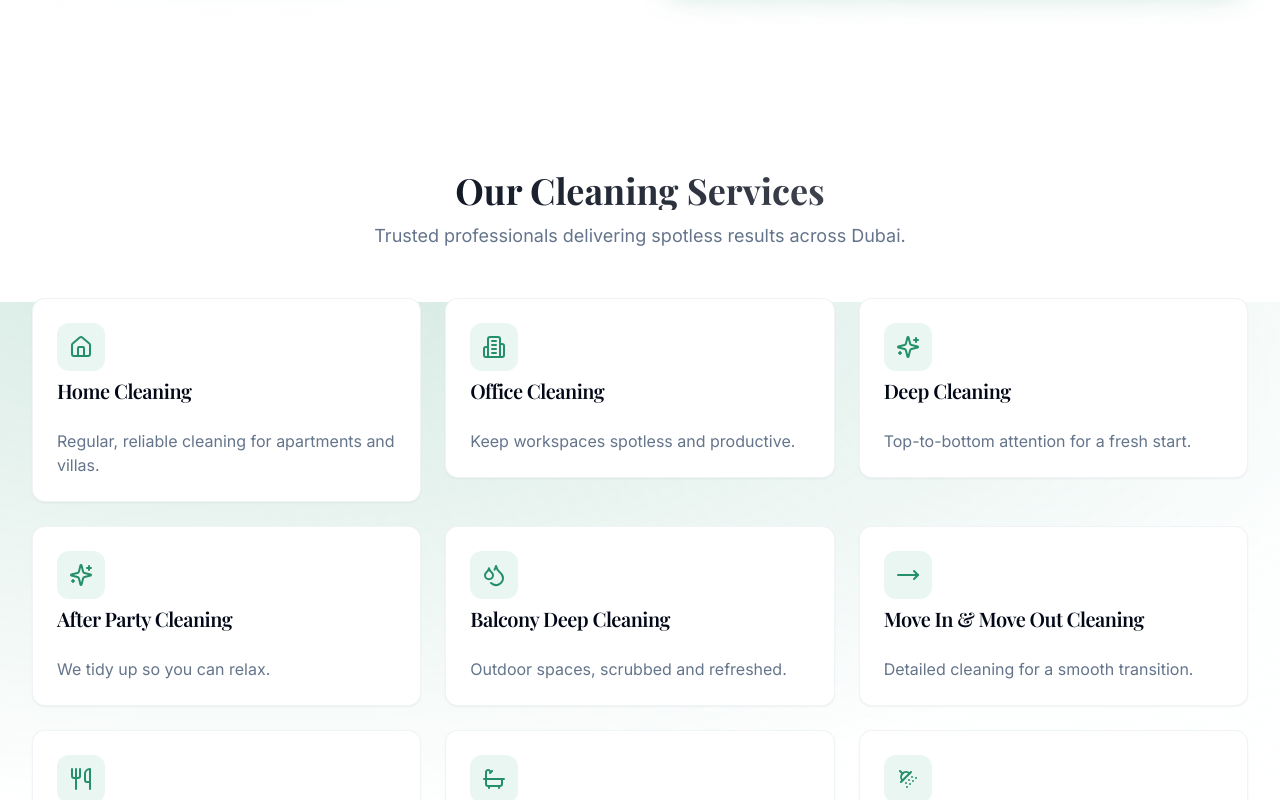
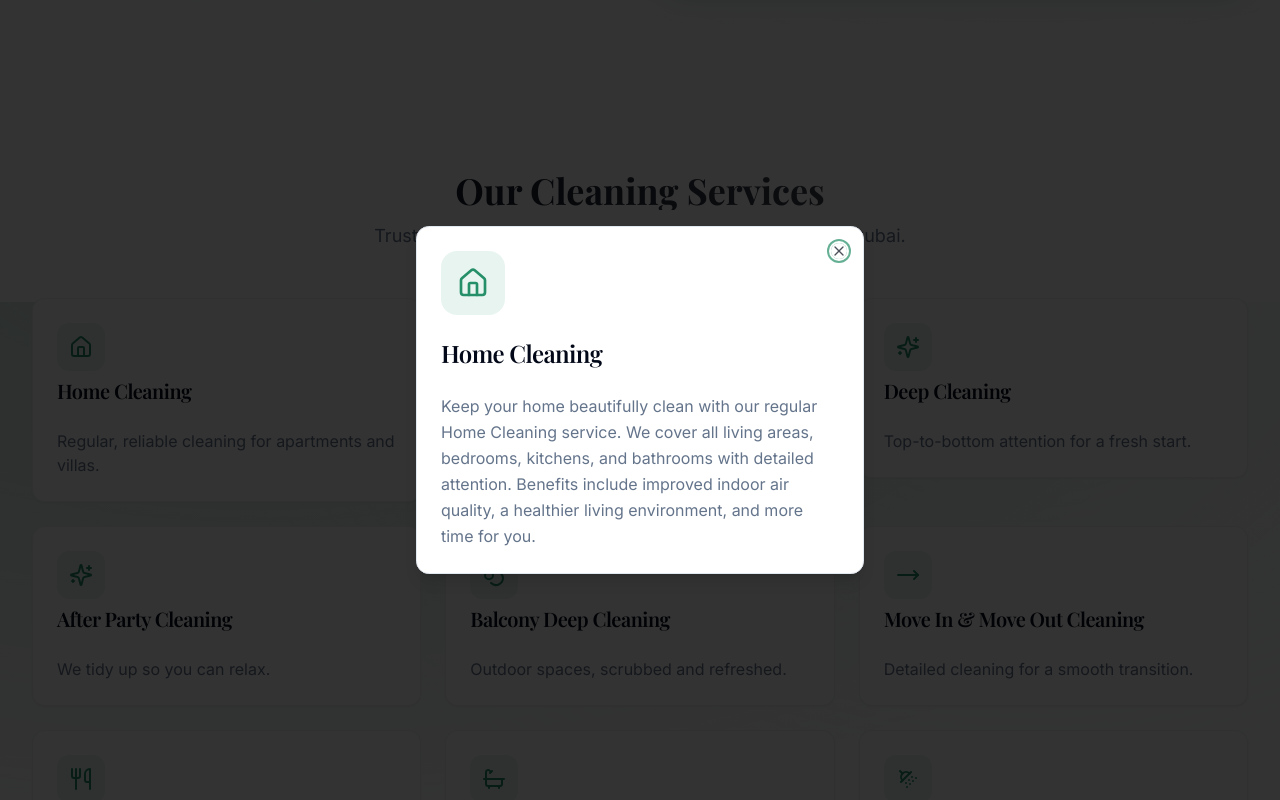
Before and after one commit to Aslamsidheeq/airalight, a React (Vite) app: page / in a window 1280 px wide. Both pictures are taken after a click on the element 226 px from the left and 898 px from the top of the page. Shown: the part 498-1298 px from the top of the page. Built offline with nearby package versions, Linux system fonts and the light colour scheme.

Commit message:
Add service detail popups

```diff
--- a/src/components/sections/Services.tsx
+++ b/src/components/sections/Services.tsx
@@ -1,24 +1,34 @@
 import { Card, CardContent, CardHeader, CardTitle } from "@/components/ui/card";
+import { Dialog, DialogContent, DialogHeader, DialogTitle, DialogDescription } from "@/components/ui/dialog";
 import { Home, Building2, ShowerHead, Sofa, MoveRight, Sparkles, Utensils, Bath, Droplets } from "lucide-react";
 import Reveal from "@/components/animations/Reveal";
 import StaggerReveal from "@/components/animations/StaggerReveal";
+import { useState } from "react";
 
 const services = [
-  { title: "Home Cleaning", icon: Home, desc: "Regular, reliable cleaning for apartments and villas." },
-  { title: "Office Cleaning", icon: Building2, desc: "Keep workspaces spotless and productive." },
-  { title: "Deep Cleaning", icon: Sparkles, desc: "Top-to-bottom attention for a fresh start." },
-  { title: "After Party Cleaning", icon: Sparkles, desc: "We tidy up so you can relax." },
-  { title: "Balcony Deep Cleaning", icon: Droplets, desc: "Outdoor spaces, scrubbed and refreshed." },
-  { title: "Move In & Move Out Cleaning", icon: MoveRight, desc: "Detailed cleaning for a smooth transition." },
-  { title: "Kitchen Deep Cleaning", icon: Utensils, desc: "Grease removal and surface sanitation." },
-  { title: "Bathroom Deep Cleaning", icon: Bath, desc: "Tiles, grout and fixtures shining like new." },
-  { title: "Floor Washing & Scrubbing", icon: ShowerHead, desc: "Hard floors thoroughly washed and scrubbed." },
-  { title: "Sofa & Mattress Cleaning", icon: Sofa, desc: "Fabric care for hygiene and freshness." }
+  { title: "Home Cleaning", icon: Home, desc: "Regular, reliable cleaning for apartments and villas.", fullDesc: "Keep your home beautifully clean with our regular Home Cleaning service. We cover all living areas, bedrooms, kitchens, and bathrooms with detailed attention. Benefits include improved indoor air quality, a healthier living environment, and more time for you." },
+  { title: "Office Cleaning", icon: Building2, desc: "Keep workspaces spotless and productive.", fullDesc: "A clean office is key to a productive workplace. Our Office Cleaning services ensure your business environment is spotless and professional. Studies show employees work more efficiently in a tidy office, and our service helps reduce sick days by eliminating germs." },
+  { title: "Deep Cleaning", icon: Sparkles, desc: "Top-to-bottom attention for a fresh start.", fullDesc: "Our Deep Cleaning service targets hidden dirt and grime in every corner. This thorough cleaning is ideal for seasonal refreshes, pre-event preparation, or post-construction clean-ups. Deep cleaning eliminates bacteria, mold, and allergens that regular cleaning often misses, improving hygiene and air quality" },
+  { title: "After Party Cleaning", icon: Sparkles, desc: "We tidy up so you can relax.", fullDesc: "Relax after your event – let us handle the After-Party Cleaning! Our team quickly restores order so you can enjoy the memories, not the mess." },
+  { title: "Balcony Deep Cleaning", icon: Droplets, desc: "Outdoor spaces, scrubbed and refreshed.", fullDesc: "Make your outdoor space inviting again with our Balcony Deep Cleaning. We remove accumulated dust, dirt, and stains so you can enjoy your balcony or terrace in comfort." },
+  { title: "Move In & Move Out Cleaning", icon: MoveRight, desc: "Detailed cleaning for a smooth transition.", fullDesc: "Moving? Get your deposit back and start fresh with our Move In & Move Out Cleaning. We perform a top-to-bottom clean, ensuring every inch of the property is sanitized." },
+  { title: "Kitchen Deep Cleaning", icon: Utensils, desc: "Grease removal and surface sanitation.", fullDesc: "Our specialized Kitchen Deep Cleaning tackles grease and buildup to revitalize the heart of your home. A clean kitchen promotes better health and efficiency." },
+  { title: "Bathroom Deep Cleaning", icon: Bath, desc: "Tiles, grout and fixtures shining like new.", fullDesc: "Step into a sparkling bathroom every time with our Bathroom Deep Cleaning. We eliminate mold, mildew, and soap scum for a hygienic space." },
+  { title: "Floor Washing & Scrubbing", icon: ShowerHead, desc: "Hard floors thoroughly washed and scrubbed.", fullDesc: "Restore shine and cleanliness to all floor types with our Floor Washing & Scrubbing service. Remove stubborn dirt and grime without damaging surfaces." },
+  { title: "Sofa & Mattress Cleaning", icon: Sofa, desc: "Fabric care for hygiene and freshness.", fullDesc: "Refresh your furniture and bedroom with Sofa and Mattress Cleaning. Professional cleaning extends the life of upholstery and ensures a healthier home." }
 ];
 
 const Services = () => {
-  const serviceCards = services.map(({ title, icon: Icon, desc }) => (
-    <Card key={title} className="group transition-all duration-300 hover:-translate-y-2 hover:shadow-xl hover:shadow-primary/10 cursor-pointer active:scale-95 border-border/50 hover:border-primary/20">
+  const [selectedService, setSelectedService] = useState<typeof services[0] | null>(null);
+
+  const serviceCards = services.map((service) => {
+    const { title, icon: Icon, desc } = service;
+    return (
+      <Card
+        key={title}
+        onClick={() => setSelectedService(service)}
+        className="group transition-all duration-300 hover:-translate-y-2 hover:shadow-xl hover:shadow-primary/10 cursor-pointer active:scale-95 border-border/50 hover:border-primary/20"
+      >
         <CardHeader>
           <div className="inline-flex h-12 w-12 items-center justify-center rounded-xl bg-secondary text-primary transition-all duration-300 group-hover:bg-primary group-hover:text-primary-foreground group-hover:scale-110 group-hover:rotate-3">
             <Icon className="h-6 w-6 transition-transform duration-300 group-hover:scale-110" />
@@ -27,9 +37,11 @@ const Services = () => {
         </CardHeader>
         <CardContent className="text-muted-foreground group-hover:text-foreground transition-colors duration-300">{desc}</CardContent>
       </Card>
-  ));
+    );
+  });
 
   return (
+    <>
       <section id="services" className="py-16 md:py-24 overflow-hidden">
         <div className="container">
           <Reveal className="mx-auto max-w-2xl text-center mb-12" progressive>
@@ -46,6 +58,25 @@ const Services = () => {
           </StaggerReveal>
         </div>
       </section>
+
+      <Dialog open={!!selectedService} onOpenChange={(open) => !open && setSelectedService(null)}>
+        <DialogContent className="sm:max-w-md animate-in fade-in-0 zoom-in-95 slide-in-from-bottom-4 duration-300">
+          {selectedService && (
+            <>
+              <DialogHeader>
+                <div className="inline-flex h-16 w-16 items-center justify-center rounded-2xl bg-primary/10 text-primary mb-4 animate-in zoom-in-50 duration-500">
+                  <selectedService.icon className="h-8 w-8" />
+                </div>
+                <DialogTitle className="text-2xl font-display">{selectedService.title}</DialogTitle>
+              </DialogHeader>
+              <DialogDescription className="text-base leading-relaxed pt-2">
+                {selectedService.fullDesc}
+              </DialogDescription>
+            </>
+          )}
+        </DialogContent>
+      </Dialog>
+    </>
   );
 };
 
```
Lines whose indentation alone changed are shown as unchanged.
